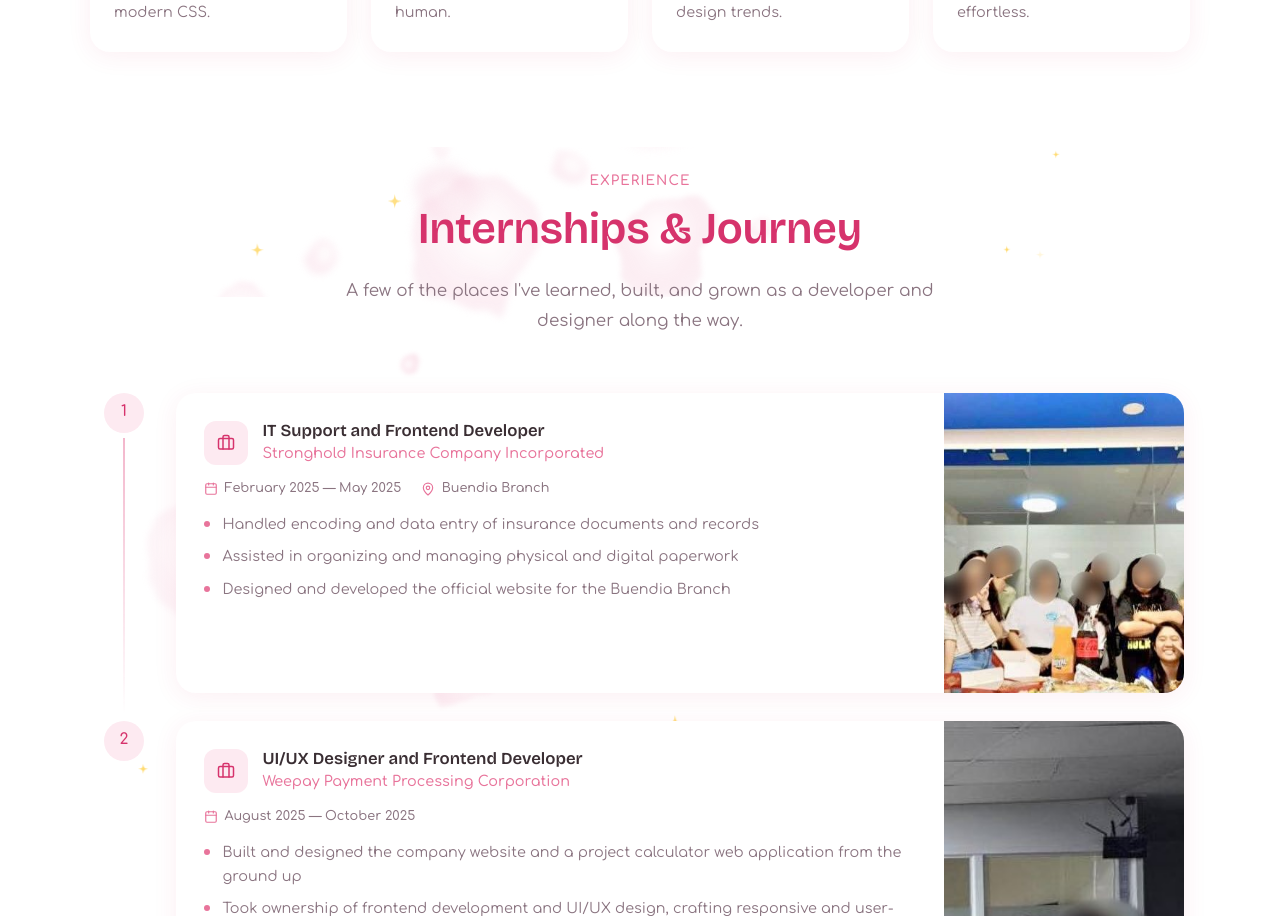
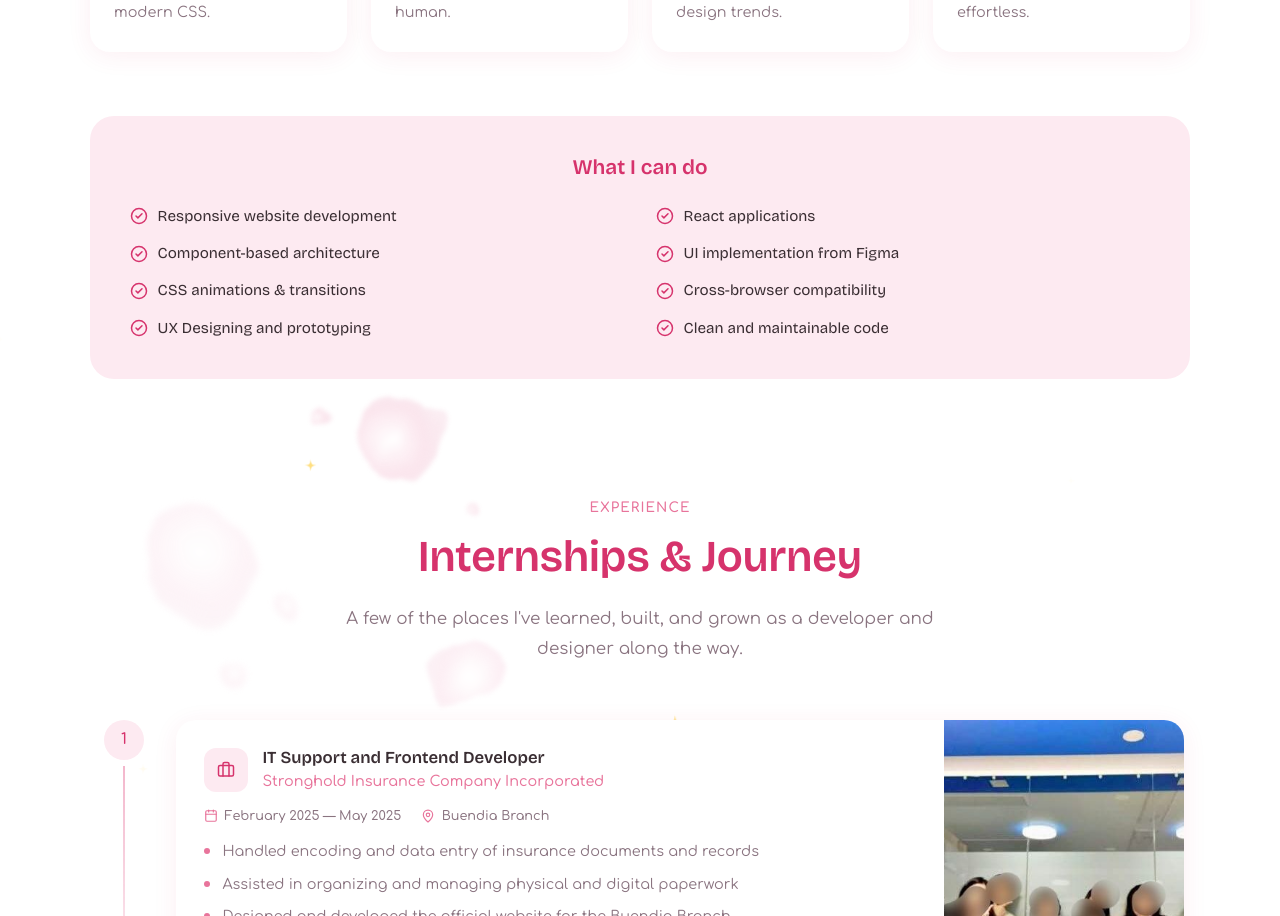
Before and after one commit to AnonymouslyCuteAndSlayed/Portfolio, a React (Vite) app: page / in a window 1280 px wide. Shown: the part 1507-2423 px from the top of the page. Built offline with nearby package versions, Linux system fonts and the light colour scheme.

Commit message:
Feat: capabilities

```diff
--- a/src/components/main-page/about-me-part/about/aboutMePart.jsx
+++ b/src/components/main-page/about-me-part/about/aboutMePart.jsx
@@ -1,6 +1,6 @@
 /* eslint-disable no-unused-vars */
 import { forwardRef } from "react";
-import { Coffee, Code2, Palette, Heart } from "lucide-react";
+import { Coffee, Code2, Palette, Heart, CheckCircle2 } from "lucide-react";
 import "../styles/aboutMePart.css";
 
 const AboutExtended = forwardRef((_, ref) => {
@@ -32,6 +32,17 @@ const AboutExtended = forwardRef((_, ref) => {
     { label: "Focus", value: "Frontend & UI/UX" },
     { label: "Currently", value: "Open to opportunities" },
     { label: "Fun fact", value: "Coffee-powered coder ☕" },
+  ];
+
+  const capabilities = [
+    "Responsive website development",
+    "React applications",
+    "Component-based architecture",
+    "UI implementation from Figma",
+    "CSS animations & transitions",
+    "Cross-browser compatibility",
+    "UX Designing and prototyping",
+    "Clean and maintainable code",
   ];
 
   return (
@@ -70,6 +81,18 @@ const AboutExtended = forwardRef((_, ref) => {
             </div>
           ))}
         </div>
+
+        <div className="about-extended-capabilities">
+          <h3 className="about-extended-capabilities-title">What I can do</h3>
+          <ul className="about-extended-capabilities-list">
+            {capabilities.map((item) => (
+              <li key={item} className="about-extended-capabilities-item">
+                <CheckCircle2 size={18} className="about-extended-capabilities-icon" />
+                <span>{item}</span>
+              </li>
+            ))}
+          </ul>
+        </div>
       </div>
     </section>
   );
--- a/src/components/main-page/about-me-part/styles/aboutMePart.css
+++ b/src/components/main-page/about-me-part/styles/aboutMePart.css
@@ -152,3 +152,51 @@
     margin-bottom: 2.5rem;
   }
 }
+
+.about-extended-capabilities {
+  margin-top: 4rem;
+  padding: 2.5rem 2.5rem;
+  border-radius: 24px;
+  background-color: #FDEAF1;
+}
+
+.about-extended-capabilities-title {
+  font-size: 1.3rem;
+  font-weight: 600;
+  color: #D6336C;
+  margin: 0 0 1.5rem;
+  text-align: center;
+}
+
+.about-extended-capabilities-list {
+  list-style: none;
+  margin: 0;
+  padding: 0;
+  display: grid;
+  grid-template-columns: repeat(2, 1fr);
+  gap: 0.9rem 2rem;
+}
+
+.about-extended-capabilities-item {
+  display: flex;
+  align-items: center;
+  gap: 0.6rem;
+  font-family: "Comfortaa", "Segoe UI", sans-serif;
+  font-size: 0.95rem;
+  color: #3A2E33;
+}
+
+.about-extended-capabilities-icon {
+  color: #D6336C;
+  flex-shrink: 0;
+}
+
+@media (max-width: 600px) {
+  .about-extended-capabilities {
+    padding: 2rem 1.5rem;
+  }
+
+  .about-extended-capabilities-list {
+    grid-template-columns: 1fr;
+  }
+}
```
